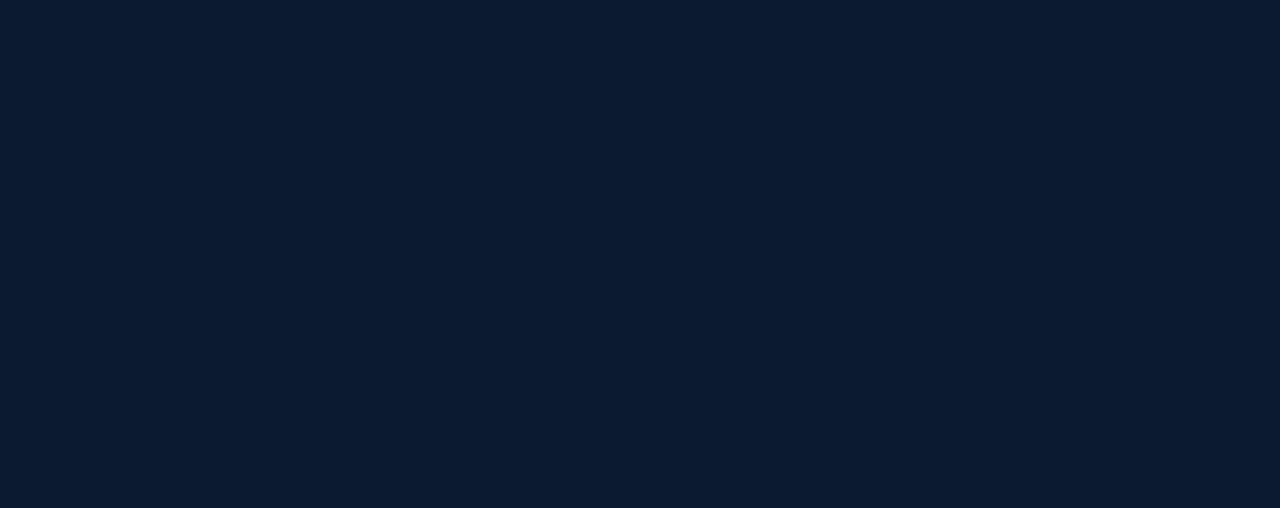
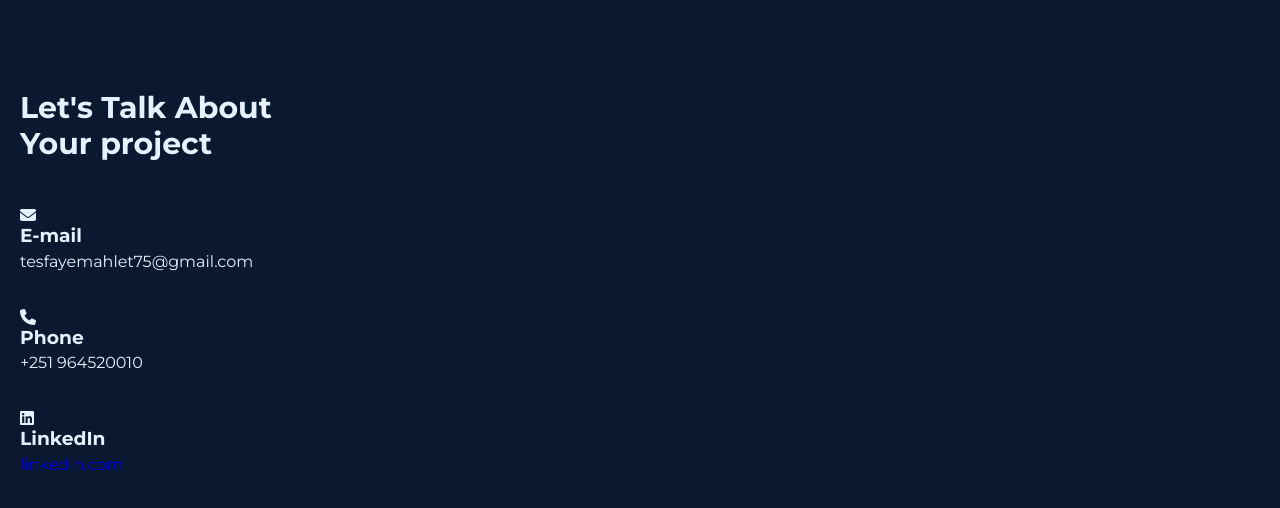
Before and after one commit to Mahletesfaye/portfolio-website, a React (Vite) app: page / in a window 1280 px wide. Shown: the part 3422-3930 px from the top of the page. Before the commit the page ends 3396 px from the top, so only its background shows below. Built offline with nearby package versions, Linux system fonts and the light colour scheme.

Commit message:
Add icons to contact section

```diff
--- a/src/App.jsx
+++ b/src/App.jsx
@@ -6,6 +6,7 @@ import AboutSection from './components/About-section/About.jsx';
 import Services from './components/Services/Services.jsx';
 import Skills from './components/skills/skills.jsx';
 import Portfolio from './components/Portfolio/Portfolio.jsx';
+import Contact from './components/Contact/Contact.jsx';
 
 function App() {
   return (
@@ -16,6 +17,7 @@ function App() {
       <Services />
       <Skills />
       <Portfolio />
+      <Contact />
     </div>
   );
 }
--- a/src/components/Contact/Contact.jsx
+++ b/src/components/Contact/Contact.jsx
@@ -4,7 +4,49 @@ function Contact() {
   return (
     <section className='contact section'>
         <div className='contact-container container grid'>
+            <div className="contact-group">
+              <h2 className="section-title contact-section-title">
+                Let's Talk About <br />
+                Your project</h2>
+                <div className="contact-data grid">
 
+                  <div className="contact-item">
+                    <span className="contact-icon"></span>
+                    <div>
+                      <h3 className="contact-title"></h3>
+                      <p className="contact-description"></p>
+                    </div>
+                  </div>
+                  <div className="contact-item">
+                    <span className="contact-icon">
+                      <i class="fa-solid fa-envelope"></i>
+                    </span>
+                    <div>
+                      <h3 className="contact-title">E-mail</h3>
+                      <p className="contact-description">tesfayemahlet75@gmail.com</p>
+                    </div>
+                  </div>
+                  <div className="contact-item">
+                    <span className="contact-icon">
+                      <i class="fa-solid fa-phone"></i>
+                    </span>
+                    <div>
+                      <h3 className="contact-title">Phone</h3>
+                      <p className="contact-description">+251 964520010</p>
+                    </div>
+                  </div>
+                  <div className="contact-item">
+                    <span className="contact-icon">
+                      <i class="fa-brands fa-linkedin"></i>
+                    </span>
+                    <div>
+                      <h3 className="contact-title">LinkedIn</h3>
+                      <p className="contact-description"> <a href="https://www.linkedin.com/in/mahlet-tesfaye-a4a826288" target="_blank" rel="noopener noreferrer">linkedin.com</a> </p>
+                    </div>
+                  </div>
+                </div>
+
+            </div>
         </div>
 
     </section>
--- a/src/index.css
+++ b/src/index.css
@@ -1189,3 +1189,28 @@ ul {
 
 }
 /* PORTFOLIO */
+
+
+
+
+
+
+
+
+/* Contact */
+.contact {
+  padding-bottom: 8rem;
+}
+.contact-container {
+  grid-template-columns: repeat(5.5fr 6.5fr);
+  column-gap: 3rem;
+}
+.contact-section-title {
+  text-align: left;
+}
+.contact-data {
+  row-gap: 2rem;
+}
+.contact-item {
+  display: grid;
+}
```
